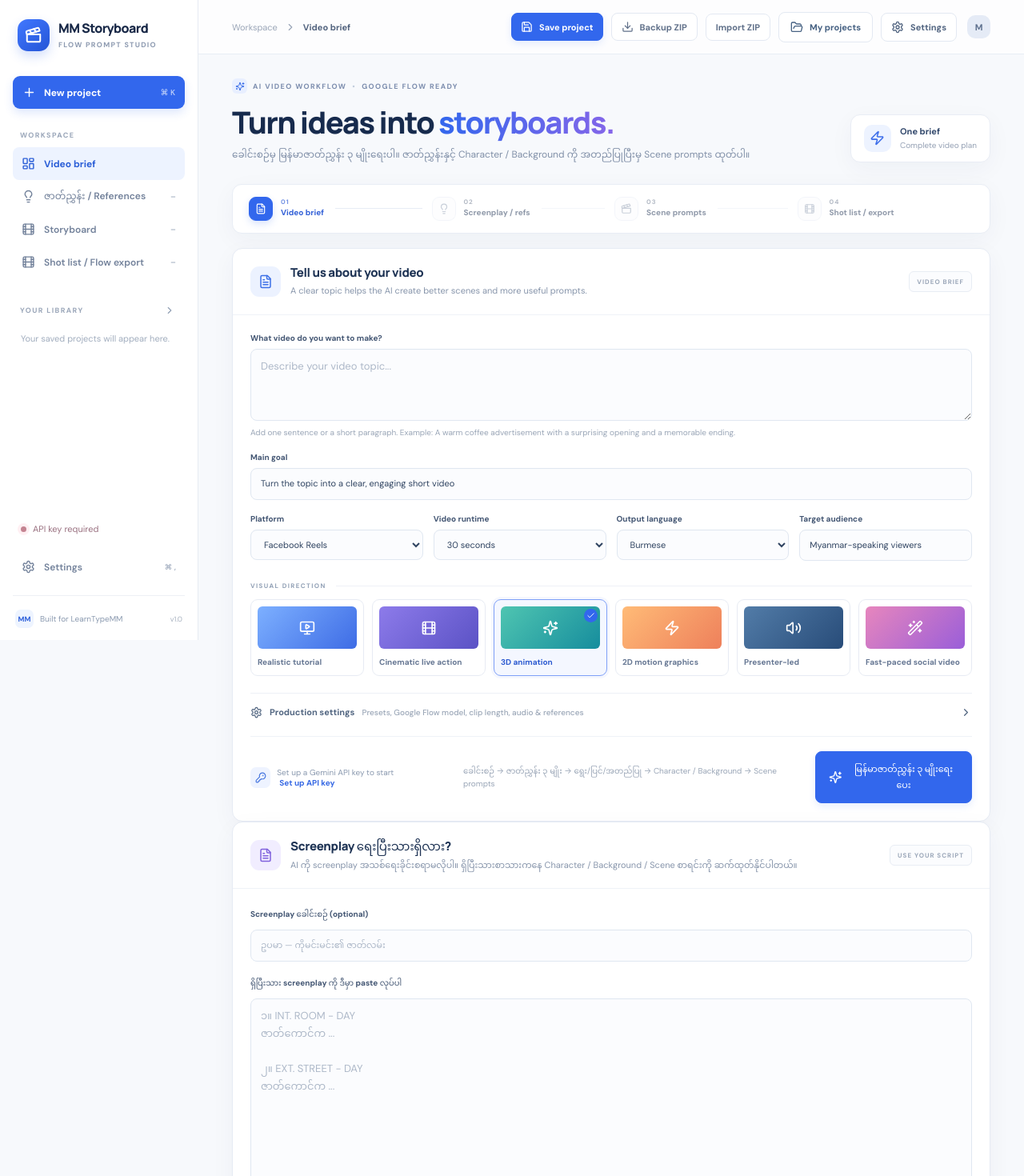
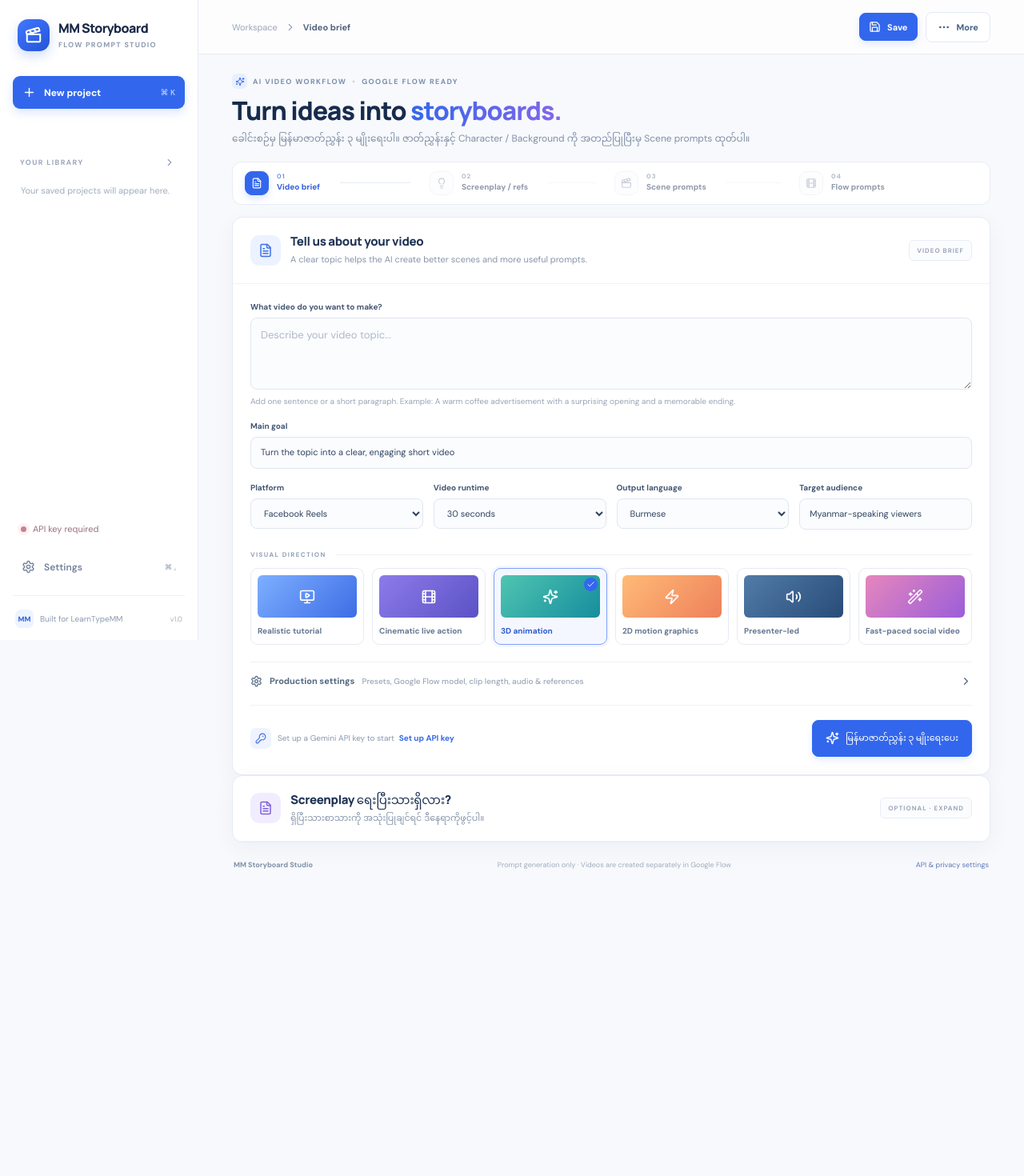
Before and after one commit to learntypemm-cyber/MM-AI-Storyboard-Generator, a React (Vite) app: page / in a window 1280 px wide. Shown: the top 1470 px of the page at 80% size. After the commit the page ends 1119 px from the top, so only its background shows below. Built offline with nearby package versions, Linux system fonts and the light colour scheme.

Commit message:
ux: simplify workflow navigation and hide secondary actions

```diff
--- a/src/App.tsx
+++ b/src/App.tsx
@@ -7,7 +7,7 @@ import { sceneDetailRequirements } from "./lib/promptGuidance";
 import { useCallback, useEffect, useMemo, useRef, useState } from "react";
 import type { ReactNode } from "react";
 import {
-  AlertCircle, ArrowLeft, Check, CheckCircle2, ChevronDown, ChevronRight,
+  AlertCircle, ArrowLeft, Check, CheckCircle2, ChevronDown, ChevronRight, MoreHorizontal,
   Clapperboard, Copy, Download, FileText, Film, FolderOpen, KeyRound,
   LayoutDashboard, Lightbulb, MonitorPlay, Plus, RefreshCw, Save, Settings,
   Sparkles, Trash2, Upload, Volume2, Wand2, X, Zap, Clock3, ArrowUp, ArrowDown, Lock, Unlock, History,
@@ -789,12 +789,6 @@ function App() {
           <div><div className="brand-name">MM Storyboard</div><div className="brand-subtitle">FLOW PROMPT STUDIO</div></div>
         </div>
         <button className="new-project-button" disabled={Boolean(busy) || !hydrated} onClick={newProject}><Plus size={17} /> New project <span>⌘ K</span></button>
-        <div className="sidebar-label">WORKSPACE</div>
-        <button className={step === "brief" ? "side-link active" : "side-link"} onClick={() => setStep("brief")}><LayoutDashboard size={17} /> Video brief</button>
-        <button className={step === "concepts" ? "side-link active" : "side-link"} onClick={() => screenplay || concepts.length ? setStep("concepts") : setNotice("ဇာတ်ညွှန်း ၃ မျိုး အရင်ထုတ်ပါ။")}><Lightbulb size={17} /> ဇာတ်ညွှန်း / References <span className="side-count">{screenplay?.choices.length || concepts.length || "–"}</span></button>
-        <button className={step === "storyboard" ? "side-link active" : "side-link"} onClick={() => boardCurrent ? setStep("storyboard") : setNotice(storyboard ? "Screenplay သို့မဟုတ် references ပြောင်းထားလို့ storyboard အဟောင်းဖြစ်နေပါပြီ။ Scene prompts ကိုပြန်အတည်ပြုပါ။" : "Build a storyboard first to use this step.")}><Film size={17} /> Storyboard <span className="side-count">{storyboard?.scenes.length || "–"}</span></button>
-        <button className={step === "shots" ? "side-link active" : "side-link"} onClick={() => boardCurrent ? setStep("shots") : setNotice(storyboard ? "Storyboard အဟောင်းဖြစ်နေပါပြီ။ Scene prompts ကိုပြန်အတည်ပြုပြီးမှ Shot list ကိုသုံးပါ။" : "Scene prompts generate လုပ်ပြီးမှ Shot list ကိုဖွင့်နိုင်ပါတယ်.")}><Film size={17} /> Shot list / Flow export <span className="side-count">{storyboard?.scenes.reduce((sum, scene) => sum + (scene.shots?.length || 0), 0) || "–"}</span></button>
-        {showAdvanced && <button className={assetStudioOpen ? "side-link active" : "side-link"} disabled={Boolean(busy) || !hydrated} onClick={() => setAssetStudioOpen(true)}><Wand2 size={17} /> Asset Studio <span className="side-count">NEW</span></button>}
         <div className="sidebar-label saved-label"><span>YOUR LIBRARY</span><button onClick={() => setLibraryOpen(true)} aria-label="Open library"><ChevronRight size={14} /></button></div>
         <div className="saved-list">
           {savedProjects.slice(0, 4).map((project) => <button className="saved-item" key={project.id} disabled={Boolean(busy) || !hydrated} onClick={() => loadProject(project)} title={project.title}><FolderOpen size={15} /><span>{project.title}</span></button>)}
@@ -812,12 +806,17 @@ function App() {
         <header className="topbar">
           <div className="breadcrumb"><span>Workspace</span><ChevronRight size={14} /><strong>{step === "brief" ? "Video brief" : step === "concepts" ? "ဇာတ်ညွှန်းနှင့် Reference အတည်ပြုခြင်း" : step === "storyboard" ? "Scene prompts" : "Shot list / Flow export"}</strong></div>
           <div className="topbar-actions">
-            <button className="primary-button small-primary" disabled={Boolean(busy) || !hydrated || !mediaReady} onClick={() => void saveProject()}><Save size={15} /> Save project</button>
-            <button className="quiet-button" disabled={Boolean(busy) || !hydrated} onClick={() => void exportZip()}><Download size={15} /> Backup ZIP</button>
-            <label className="quiet-button archive-upload">Import ZIP<input type="file" accept=".zip" disabled={Boolean(busy) || !hydrated} onChange={(event) => { void importZip(event.target.files?.[0]); event.currentTarget.value = ""; }} /></label>
-            <button className="secondary-button" onClick={() => setLibraryOpen(true)}><FolderOpen size={16} /> My projects</button>
-            <button className="settings-button" onClick={() => { setApiKeyDraft(apiKey); setSettingsOpen(true); }}><Settings size={16} /> Settings</button>
-            <div className={apiKey ? "avatar-dot online" : "avatar-dot"}>M</div>
+            <button className="primary-button small-primary" disabled={Boolean(busy) || !hydrated || !mediaReady} onClick={() => void saveProject()}><Save size={15} /> Save</button>
+            <details className="topbar-more">
+              <summary className="secondary-button more-menu-trigger"><MoreHorizontal size={16} /> More</summary>
+              <div className="topbar-more-menu">
+                <button className="quiet-button" disabled={Boolean(busy) || !hydrated} onClick={() => void exportZip()}><Download size={15} /> Backup ZIP</button>
+                <label className="quiet-button archive-upload"><Upload size={15} /> Import ZIP<input type="file" accept=".zip" disabled={Boolean(busy) || !hydrated} onChange={(event) => { void importZip(event.target.files?.[0]); event.currentTarget.value = ""; }} /></label>
+                <button className="secondary-button" onClick={() => setLibraryOpen(true)}><FolderOpen size={15} /> My projects</button>
+                <button className="settings-button" onClick={() => { setApiKeyDraft(apiKey); setSettingsOpen(true); }}><Settings size={15} /> Settings</button>
+                {showAdvanced && <button className="secondary-button" disabled={Boolean(busy) || !hydrated} onClick={() => setAssetStudioOpen(true)}><Wand2 size={15} /> Asset Studio</button>}
+              </div>
+            </details>
           </div>
         </header>
 
@@ -836,7 +835,7 @@ function App() {
               { id: "brief", number: "01", label: "Video brief", icon: FileText },
               { id: "concepts", number: "02", label: "Screenplay / refs", icon: Lightbulb },
               { id: "storyboard", number: "03", label: "Scene prompts", icon: Clapperboard },
-              { id: "shots", number: "04", label: "Shot list / export", icon: Film },
+              { id: "shots", number: "04", label: "Flow prompts", icon: Film },
             ].map((item, index) => {
               const Icon = item.icon;
               const active = step === item.id;
@@ -907,18 +906,17 @@ function App() {
               </div>}
               <div className="brief-footer">
                 <div className="footer-info"><span className="secure-icon"><KeyRound size={14} /></span><span>{apiKey ? "Gemini API is configured" : "Set up a Gemini API key to start"} <button className="inline-link" onClick={() => { setApiKeyDraft(apiKey); setSettingsOpen(true); }}>{apiKey ? "Manage key" : "Set up API key"}</button></span></div>
-                <span className="field-hint">ခေါင်းစဉ် → ဇာတ်ညွှန်း ၃ မျိုး → ရွေး/ပြင်/အတည်ပြု → Character / Background → Scene prompts</span>
                 <button className="primary-button generate-button" onClick={() => void generateScreenplays()} disabled={Boolean(busy) || !hydrated}><Sparkles size={17} />{busy === "screenplays" ? "ဇာတ်ညွှန်းရေးနေပါတယ်…" : "မြန်မာဇာတ်ညွှန်း ၃ မျိုးရေးပေး"}</button>
               </div>
             </div>
           </section>}
 
-          {step === "brief" && <section className="panel existing-screenplay-panel">
-            <div className="section-heading">
+          {step === "brief" && <details className="panel existing-screenplay-panel">
+            <summary className="section-heading existing-screenplay-summary">
               <div className="section-icon purple"><FileText size={18} /></div>
-              <div><h2>Screenplay ရေးပြီးသားရှိလား?</h2><p>AI ကို screenplay အသစ်ရေးခိုင်းစရာမလိုပါ။ ရှိပြီးသားစာသားကနေ Character / Background / Scene စာရင်းကို ဆက်ထုတ်နိုင်ပါတယ်။</p></div>
-              <div className="panel-kicker">USE YOUR SCRIPT</div>
-            </div>
+              <div><h2>Screenplay ရေးပြီးသားရှိလား?</h2><p>ရှိပြီးသားစာသားကို အသုံးပြုချင်ရင် ဒီနေရာကိုဖွင့်ပါ။</p></div>
+              <div className="panel-kicker">OPTIONAL · EXPAND</div>
+            </summary>
             <div className="form-content">
               <Field label="Screenplay ခေါင်းစဉ် (optional)"><input className="input" maxLength={120} value={existingScreenplayTitle} onChange={(event) => setExistingScreenplayTitle(event.target.value)} placeholder="ဥပမာ — ကိုမင်းမင်း၏ ဇာတ်လမ်း" /></Field>
               <Field label="ရှိပြီးသား screenplay ကို ဒီမှာ paste လုပ်ပါ" hint="Scene heading ဥပမာ — ၁။ INT. GAMING ROOM - DAY သို့မဟုတ် INT. GAMING ROOM - DAY။ Scene အရေအတွက်ကို မူရင်းအတိုင်း ထိန်းထားပါမယ်။">
@@ -941,7 +939,7 @@ function App() {
                 <button className="primary-button" disabled={Boolean(busy) || !hydrated || !existingScreenplayDraft.trim()} onClick={() => void startFromExistingScreenplay()}><ChevronRight size={16} />ရှိပြီးသား Screenplay မှ ဆက်လုပ်မယ်</button>
               </div>
             </div>
-          </section>}
+          </details>}
 
           {!screenplay && concepts.length > 0 && (step === "concepts" || step === "storyboard") && <section className="results-section">
             <div className="section-heading results-heading">
--- a/src/styles.css
+++ b/src/styles.css
@@ -332,7 +332,7 @@ textarea.input { resize: vertical; min-height: 64px; }
   .topbar { min-height: 58px; padding: 0 15px; }
   .breadcrumb span { display: none; }
   .topbar-actions { gap: 6px; }
-  .topbar-actions .quiet-button { display: none; }
+  .topbar-actions > .quiet-button { display: none; }
   .settings-button { padding: 8px; font-size: 0; }
   .settings-button svg { width: 17px; height: 17px; }
   .page-content { padding: 22px 12px; }
@@ -696,3 +696,40 @@ button:disabled { cursor: not-allowed; opacity: .5; }
 .shot-runtime-estimate.warning strong { color: #926b23; }
 .shot-runtime-estimate.warning span { color: #79633b; }
 .shot-runtime-estimate.warning small { color: #917a4b; }
+
+
+/* UX cleanup: one workflow navigator, one primary header action, and optional details on demand. */
+.topbar-more { position: relative; }
+.topbar-more > summary { list-style: none; cursor: pointer; }
+.topbar-more > summary::-webkit-details-marker { display: none; }
+.topbar-more[open] > summary { border-color: #b9c9ed; color: #2b5bce; background: #f7f9ff; }
+.topbar-more-menu {
+  position: absolute; z-index: 120; top: calc(100% + 8px); right: 0;
+  display: grid; gap: 4px; min-width: 190px; padding: 7px;
+  background: #fff; border: 1px solid #e3e9f2; border-radius: 11px;
+  box-shadow: 0 14px 36px rgba(27, 48, 86, .14);
+}
+.topbar-more-menu > button, .topbar-more-menu > label {
+  display: flex; width: 100%; min-height: 38px; justify-content: flex-start;
+  padding: 9px 11px; text-align: left; border-radius: 7px; font-size: 11px;
+}
+.topbar-more-menu .settings-button { padding: 9px 11px; font-size: 11px; }
+.topbar-more-menu .archive-upload { padding-right: 11px; }
+.existing-screenplay-summary { list-style: none; cursor: pointer; }
+.existing-screenplay-summary::-webkit-details-marker { display: none; }
+.existing-screenplay-summary:focus-visible { outline: 3px solid rgba(50, 103, 237, .24); outline-offset: -3px; }
+.existing-screenplay-summary .panel-kicker { margin-left: auto; white-space: nowrap; }
+.page-content { padding-top: 24px; }
+.welcome-row { margin-bottom: 17px; }
+.welcome-row h1 { margin-top: 9px; margin-bottom: 6px; font-size: clamp(26px, 2.5vw, 32px); letter-spacing: -1px; }
+.welcome-stat { display: none; }
+.stepper { padding: 11px 15px; margin-bottom: 15px; box-shadow: none; }
+.step-connector { margin-left: 15px; margin-right: 15px; }
+@media (max-width: 650px) {
+  .topbar-more-menu { position: fixed; top: 58px; right: 12px; min-width: 195px; }
+  .topbar-more-menu .settings-button { padding: 9px 11px; font-size: 11px; }
+  .existing-screenplay-summary { padding-right: 12px; }
+  .existing-screenplay-summary .panel-kicker { font-size: 8px; letter-spacing: .3px; padding: 5px 6px; }
+  .stepper { padding: 10px 8px; box-shadow: none; }
+  .step-connector { width: 8px; margin-left: 2px; margin-right: 2px; }
+}
```
Also changed, not shown: 1 other file (tests, documents, lock files or other folders).
